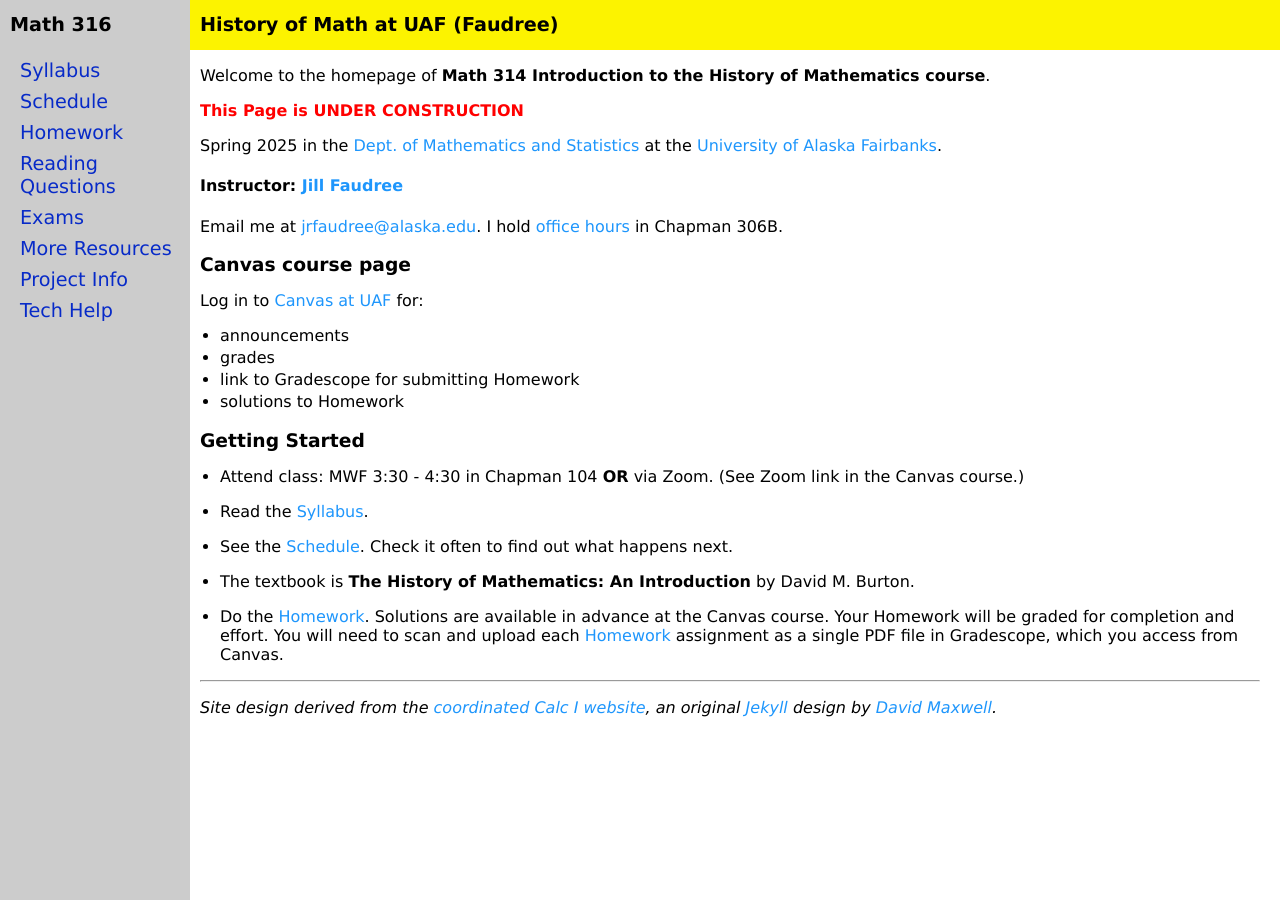
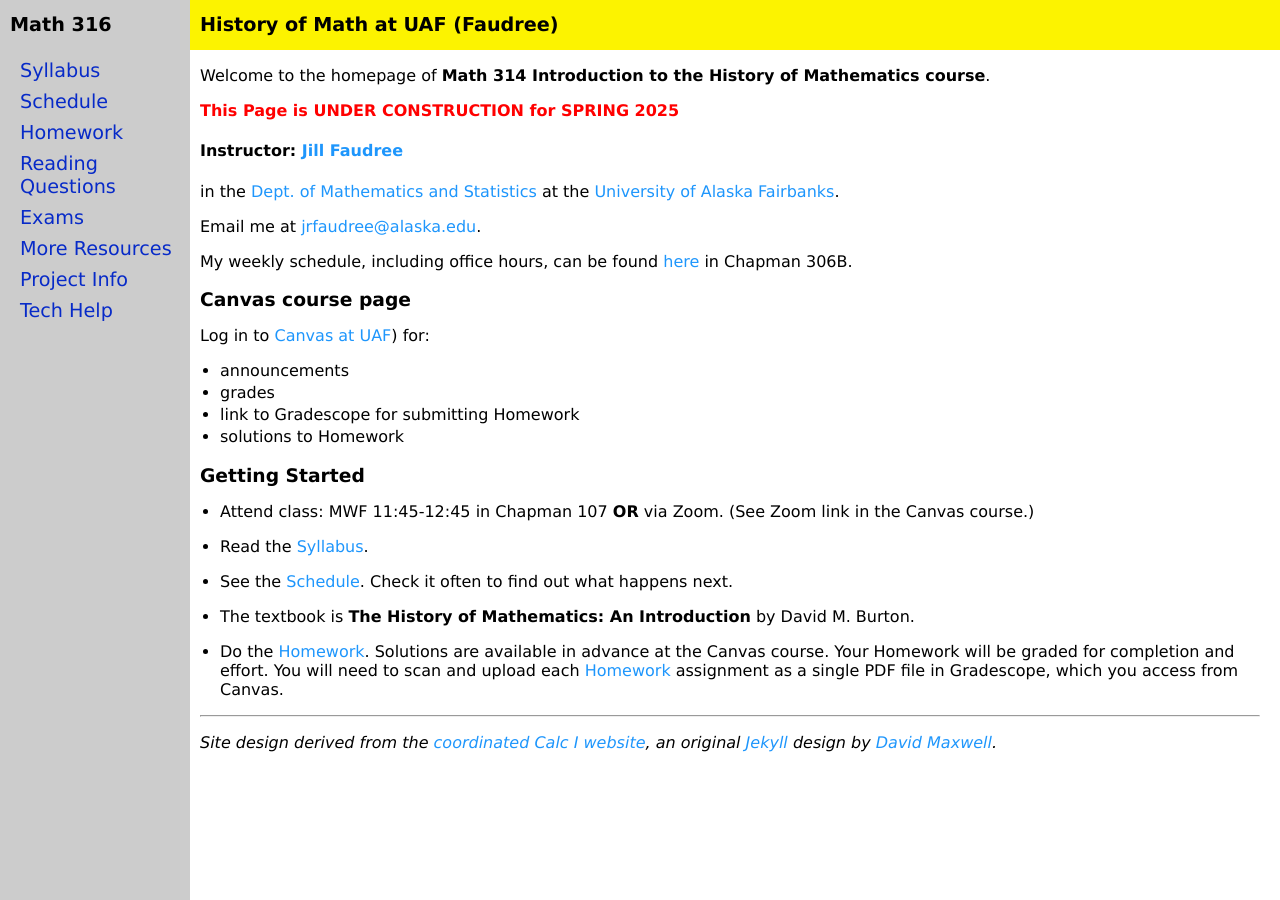
Before and after one commit to jrfaudree/HOM, a Jekyll site: the page built from index.md, in a window 1280 px wide. Built offline with Jekyll 4.4.1, drawn with Linux system fonts in a browser that asks for light colours.

Commit message:
Update index.md

```diff
--- a/index.md
+++ b/index.md
@@ -5,18 +5,19 @@ title: Faudree's Math 316 History of Math at UAF
 
 Welcome to the homepage of **Math 314 Introduction to the History of Mathematics course**.
 
-<span style="color:red">**This Page is UNDER CONSTRUCTION**</span>
-
-
-Spring 2025 in the [Dept. of Mathematics and Statistics](http://www.uaf.edu/dms/) at the [University of Alaska Fairbanks](http://www.uaf.edu/).
+<span style="color:red">**This Page is UNDER CONSTRUCTION for SPRING 2025**</span>
 
 #### Instructor:  [Jill Faudree](http://jrfaudree.github.io/)
 
-Email me at [jrfaudree@alaska.edu](mailto:jrfaudree@alaska.edu).  I hold [office hours](http://jrfaudree.github.io/OffHrs.htm) in Chapman 306B.
+in the [Dept. of Mathematics and Statistics](http://www.uaf.edu/dms/) at the [University of Alaska Fairbanks](http://www.uaf.edu/).
+
+Email me at [jrfaudree@alaska.edu](mailto:jrfaudree@alaska.edu).
+
+My weekly schedule, including office hours, can be found [here](http://jrfaudree.github.io/OffHrs.htm) in Chapman 306B.
 
 ### Canvas course page
 
-Log in to [Canvas at UAF](https://canvas.alaska.edu/courses) for:
+Log in to [Canvas at UAF](https://canvas.alaska.edu/courses/24165)) for:
 
   * announcements
   * grades
@@ -25,9 +26,9 @@ Log in to [Canvas at UAF](https://canvas.alaska.edu/courses) for:
 
 ### Getting Started
 
-* Attend class: MWF 3:30 - 4:30 in Chapman 104 **OR** via Zoom. (See Zoom link in the Canvas course.)
+* Attend class: MWF 11:45-12:45 in Chapman 107 **OR** via Zoom. (See Zoom link in the Canvas course.)
 
-* Read the [Syllabus](assets/general/M316S23_syllabus.pdf).
+* Read the [Syllabus](assets/general/M316S25_syllabus.pdf).
 
 * See the [Schedule](https://docs.google.com/spreadsheets/d/e/2PACX-1vRljb1-0lJ9CtIRxdMsZyeBSeQeEZfkl7WBYEpcGmgYnoMynhaaJGCkPKR3t-NxstMAChrq4HY-ms9D/pubhtml?gid=0&single=true).  Check it often to find out what happens next.
 
```
